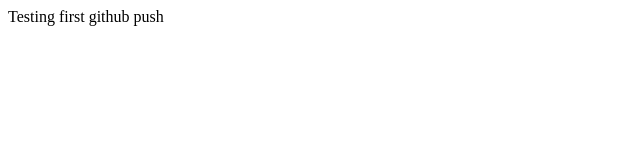
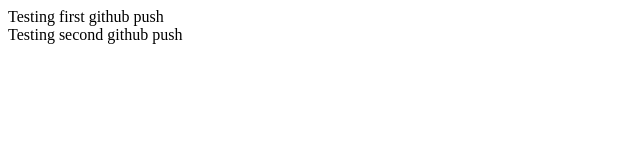
Before and after one commit to s-shahriar/github-test, a plain HTML site: page index.html in a window 1280 px wide. Shown: the whole page, without its empty margins (0-640 px from the left). Drawn offline with Linux system fonts and the light colour scheme.

Commit message:
second commit

```diff
--- a/index.html
+++ b/index.html
@@ -5,6 +5,7 @@
     <meta name="viewport" content="width=device-width, initial-scale=1.0" />
     <title>Github Test</title>
     <div>Testing first github push</div>
+    <div>Testing second github push</div>
   </head>
   <body></body>
 </html>
```
